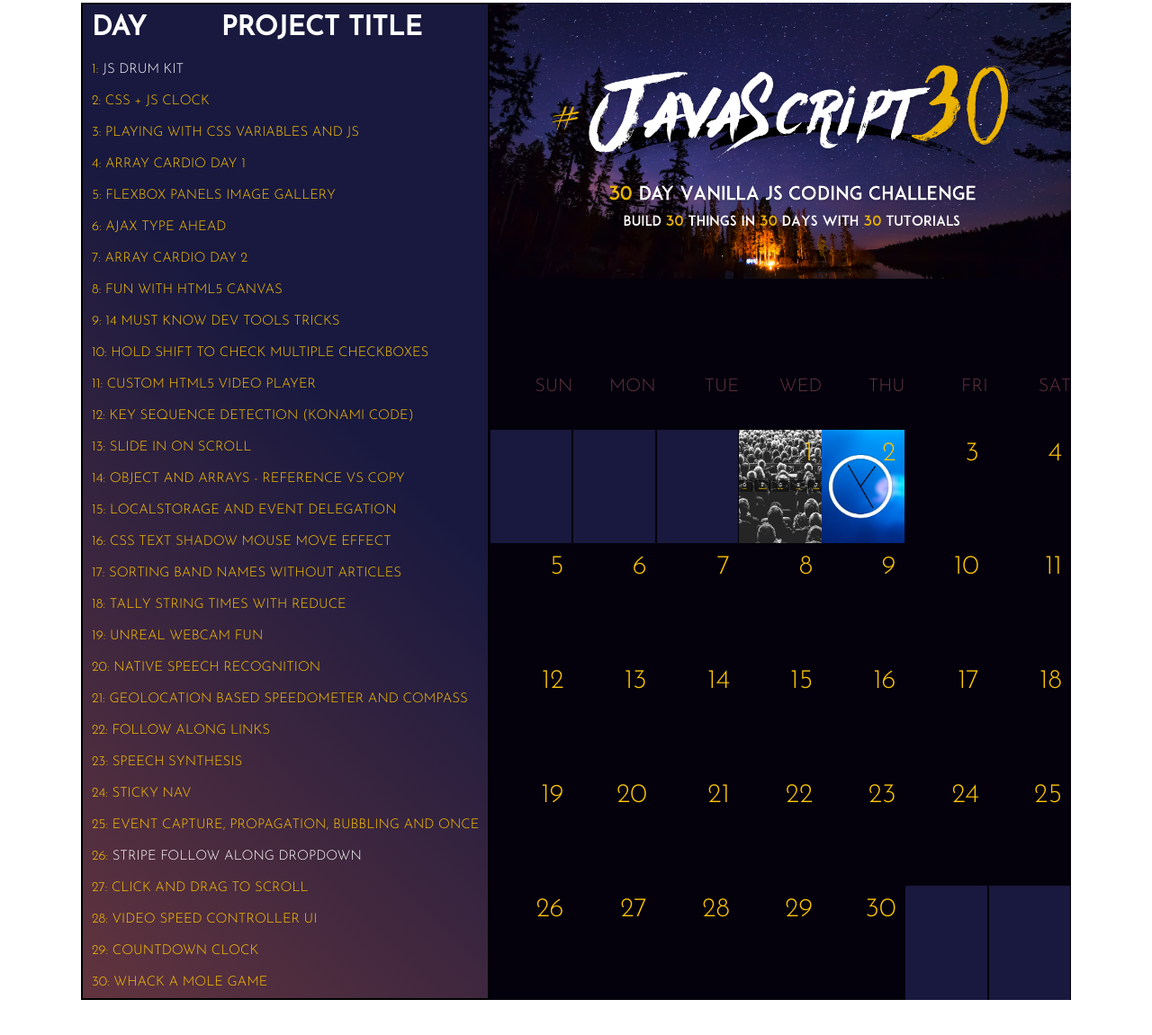
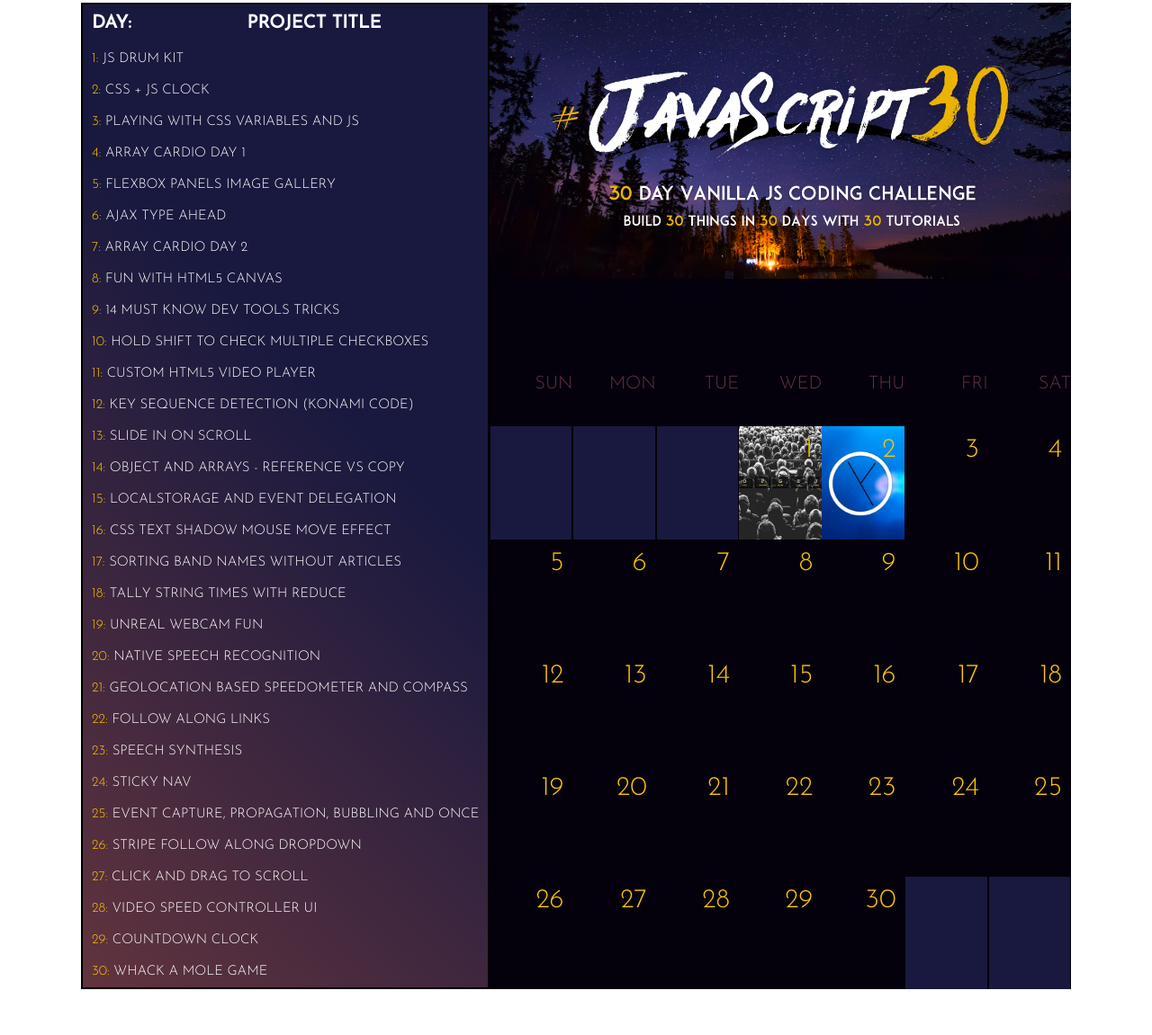
Before and after one commit to nabrus/JavaScript30, a plain HTML site: page index.html in a window 1280 px wide. Shown: the part 47-1198 px from the top of the page at 90% size. Drawn offline with Linux system fonts and the light colour scheme.

Commit message:
update sidebar project title color to white

```diff
--- a/assets/css/style.css
+++ b/assets/css/style.css
@@ -72,7 +72,7 @@ main {
 }
 
 .sidebar h4 {
-  font-size: 3rem;
+  font-size: 2rem;
   margin: 10px 0;
 }
 
@@ -88,12 +88,13 @@ main {
   justify-items: center;
 }
 
-.sidebar ul {
+.sidebar-list {
   list-style: none;
   margin: 0;
   padding: 0 10px 0 10px;
   line-height: 3.5rem;
 }
+
 
 
 /*
--- a/index.html
+++ b/index.html
@@ -21,41 +21,41 @@
     <section class="sidebar">
 
       <div class="sidebar-header">
-        <h4>Day</h4>
+        <h4>Day:</h4>
         <h4>Project Title</h4>
       </div>
 
-      <ul>
+      <ul class="sidebar-list">
         <li class="day1"><a href="https://nabrus.github.io/JavaScript30/01-js-drum-kit/index-START.html">1: <span class="title">JS Drum Kit</span></a></li>
-        <li class="day2"><a href="https://nabrus.github.io/JavaScript30/02-js-css-clock/index-START.html">2: CSS + JS Clock</a></li>
-        <li class="day3"><a href="https://nabrus.github.io/JavaScript30/03-css-variables/index-START.html">3: Playing With CSS Variables and JS</a></li>
-        <li class="day4"><a href="https://nabrus.github.io/JavaScript30/04-array-cardio-day1/index-START.html">4: Array Cardio Day 1</a></li>
-        <li class="day5"><a href="https://nabrus.github.io/JavaScript30/05-flex-panel-gallery/index-START.html">5: Flexbox Panels Image Gallery</a></li>
-        <li class="day6"><a href="https://nabrus.github.io/JavaScript30/06-type-ahead/index-START.html">6: Ajax Type Ahead</a></li>
-        <li class="day7"><a href="https://nabrus.github.io/JavaScript30/07-array-cardio-day2/index-START.html">7: Array Cardio Day 2</a></li>
-        <li class="day8"><a href="https://nabrus.github.io/JavaScript30/08-fun-with-HTML5-canvas/index-START.html">8: Fun With HTML5 Canvas</a></li>
-        <li class="day9"><a href="https://nabrus.github.io/JavaScript30/09-dev-tools-domination/index-START.html">9: 14 Must Know Dev Tools Tricks</a></li>
-        <li class="day10"><a href="https://nabrus.github.io/JavaScript30/10-hold-shift-and-check-checkboxes/index-START.html">10: Hold Shift to Check Multiple Checkboxes</a></li>
-        <li class="day11"><a href="https://nabrus.github.io/JavaScript30/11-custom-video-player/index-START.html">11: Custom HTML5 Video Player</a></li>
-        <li class="day12"><a href="https://nabrus.github.io/JavaScript30/12-key-sequence-detection/index-START.html">12: Key Sequence Detection (Konami Code)</a></li>
-        <li class="day13"><a href="https://nabrus.github.io/JavaScript30/13-slide-in-on-scroll/index-START.html">13: Slide in on Scroll</a></li>
-        <li class="day14"><a href="https://nabrus.github.io/JavaScript30/14-js-references-vs-copying/index-START.html">14: Object And Arrays - Reference vs Copy</a></li>
-        <li class="day15"><a href="https://nabrus.github.io/JavaScript30/15-localStorage/index-START.html">15: Localstorage And Event Delegation</a></li>
-        <li class="day16"><a href="https://nabrus.github.io/JavaScript30/16-mouse-move-shadow/index-START.html">16: CSS Text Shadow Mouse Move Effect</a></li>
-        <li class="day17"><a href="https://nabrus.github.io/JavaScript30/17-sort-without-articles/index-START.html">17: Sorting Band Names Without Articles</a></li>
-        <li class="day18"><a href="https://nabrus.github.io/JavaScript30/18-adding-up-times-with-reduce/index-START.html">18: Tally String Times With Reduce</a></li>
-        <li class="day19"><a href="https://nabrus.github.io/JavaScript30/19-webcam-fun/index-START.html">19: Unreal WebCam Fun</a></li>
-        <li class="day20"><a href="https://nabrus.github.io/JavaScript30/20-speech-detection/index-START.html">20: Native Speech Recognition</a></li>
-        <li class="day21"><a href="https://nabrus.github.io/JavaScript30/21-geolocation/index-START.html">21: Geolocation Based Speedometer And Compass</a></li>
-        <li class="day22"><a href="https://nabrus.github.io/JavaScript30/22-follow-along-link-highlighter/index-START.html">22: Follow Along Links</a></li>
-        <li class="day23"><a href="https://nabrus.github.io/JavaScript30/23-speech-synthesis/index-START.html">23: Speech Synthesis</a></li>
-        <li class="day24"><a href="https://nabrus.github.io/JavaScript30/24-sticky-nav/index-START.html">24: Sticky Nav</a></li>
-        <li class="day25"><a href="https://nabrus.github.io/JavaScript30/25-event-capture,propagation,bubbling-and-once/index-START.html">25: Event Capture, Propagation, Bubbling and Once</a></li>
+        <li class="day2"><a href="https://nabrus.github.io/JavaScript30/02-js-css-clock/index-START.html">2: <span class="title">CSS + JS Clock</span></a></li>
+        <li class="day3"><a href="https://nabrus.github.io/JavaScript30/03-css-variables/index-START.html">3: <span class="title">Playing With CSS Variables and JS</span></a></li>
+        <li class="day4"><a href="https://nabrus.github.io/JavaScript30/04-array-cardio-day1/index-START.html">4: <span class="title">Array Cardio Day 1</span></a></li>
+        <li class="day5"><a href="https://nabrus.github.io/JavaScript30/05-flex-panel-gallery/index-START.html">5: <span class="title">Flexbox Panels Image Gallery</span></a></li>
+        <li class="day6"><a href="https://nabrus.github.io/JavaScript30/06-type-ahead/index-START.html">6: <span class="title">Ajax Type Ahead</span></a></li>
+        <li class="day7"><a href="https://nabrus.github.io/JavaScript30/07-array-cardio-day2/index-START.html">7: <span class="title">Array Cardio Day 2</span></a></li>
+        <li class="day8"><a href="https://nabrus.github.io/JavaScript30/08-fun-with-HTML5-canvas/index-START.html">8: <span class="title">Fun With HTML5 Canvas</span></a></li>
+        <li class="day9"><a href="https://nabrus.github.io/JavaScript30/09-dev-tools-domination/index-START.html">9: <span class="title">14 Must Know Dev Tools Tricks</span></a></li>
+        <li class="day10"><a href="https://nabrus.github.io/JavaScript30/10-hold-shift-and-check-checkboxes/index-START.html">10: <span class="title">Hold Shift to Check Multiple Checkboxes</span></a></li>
+        <li class="day11"><a href="https://nabrus.github.io/JavaScript30/11-custom-video-player/index-START.html">11: <span class="title">Custom HTML5 Video Player</span></a></li>
+        <li class="day12"><a href="https://nabrus.github.io/JavaScript30/12-key-sequence-detection/index-START.html">12: <span class="title">Key Sequence Detection (Konami Code)</span></a></li>
+        <li class="day13"><a href="https://nabrus.github.io/JavaScript30/13-slide-in-on-scroll/index-START.html">13: <span class="title">Slide in on Scroll</span></a></li>
+        <li class="day14"><a href="https://nabrus.github.io/JavaScript30/14-js-references-vs-copying/index-START.html">14: <span class="title">Object And Arrays - Reference vs Copy</span></a></li>
+        <li class="day15"><a href="https://nabrus.github.io/JavaScript30/15-localStorage/index-START.html">15: <span class="title">Localstorage And Event Delegation</span></a></li>
+        <li class="day16"><a href="https://nabrus.github.io/JavaScript30/16-mouse-move-shadow/index-START.html">16: <span class="title">CSS Text Shadow Mouse Move Effect</span></a></li>
+        <li class="day17"><a href="https://nabrus.github.io/JavaScript30/17-sort-without-articles/index-START.html">17: <span class="title">Sorting Band Names Without Articles</span></a></li>
+        <li class="day18"><a href="https://nabrus.github.io/JavaScript30/18-adding-up-times-with-reduce/index-START.html">18: <span class="title">Tally String Times With Reduce</span></a></li>
+        <li class="day19"><a href="https://nabrus.github.io/JavaScript30/19-webcam-fun/index-START.html">19: <span class="title">Unreal WebCam Fun</span></a></li>
+        <li class="day20"><a href="https://nabrus.github.io/JavaScript30/20-speech-detection/index-START.html">20: <span class="title">Native Speech Recognition</span></a></li>
+        <li class="day21"><a href="https://nabrus.github.io/JavaScript30/21-geolocation/index-START.html">21: <span class="title">Geolocation Based Speedometer And Compass</span></a></li>
+        <li class="day22"><a href="https://nabrus.github.io/JavaScript30/22-follow-along-link-highlighter/index-START.html">22: <span class="title">Follow Along Links</span></a></li>
+        <li class="day23"><a href="https://nabrus.github.io/JavaScript30/23-speech-synthesis/index-START.html">23: <span class="title">Speech Synthesis</span></a></li>
+        <li class="day24"><a href="https://nabrus.github.io/JavaScript30/24-sticky-nav/index-START.html">24: <span class="title">Sticky Nav</span></a></li>
+        <li class="day25"><a href="https://nabrus.github.io/JavaScript30/25-event-capture,propagation,bubbling-and-once/index-START.html">25: <span class="title">Event Capture, Propagation, Bubbling and Once</span></a></li>
         <li class="day26"><a href="https://nabrus.github.io/JavaScript30/26-stripe-follow-along-nav/index-START.html">26: <span class="title">Stripe Follow Along Dropdown</span></a></li>
-        <li class="day27"><a href="https://nabrus.github.io/JavaScript30/27-click-and-drag/index-START.html">27: Click And Drag To Scroll</a></li>
-        <li class="day28"><a href="https://nabrus.github.io/JavaScript30/28-video-speed-controller/index-START.html">28: Video Speed Controller UI</a></li>
-        <li class="day29"><a href="https://nabrus.github.io/JavaScript30/29-countdown-timer/index.html">29: Countdown Clock</a></li>
-        <li class="day30"><a href="https://nabrus.github.io/JavaScript30/30-whack-a-mole/index-START.html">30: Whack A Mole Game</a></li>
+        <li class="day27"><a href="https://nabrus.github.io/JavaScript30/27-click-and-drag/index-START.html">27: <span class="title">Click And Drag To Scroll</span></a></li>
+        <li class="day28"><a href="https://nabrus.github.io/JavaScript30/28-video-speed-controller/index-START.html">28: <span class="title">Video Speed Controller UI</span></a></li>
+        <li class="day29"><a href="https://nabrus.github.io/JavaScript30/29-countdown-timer/index.html">29: <span class="title">Countdown Clock</span></a></li>
+        <li class="day30"><a href="https://nabrus.github.io/JavaScript30/30-whack-a-mole/index-START.html">30: <span class="title">Whack A Mole Game</span></a></li>
       </ul>
     </section>
 
```
